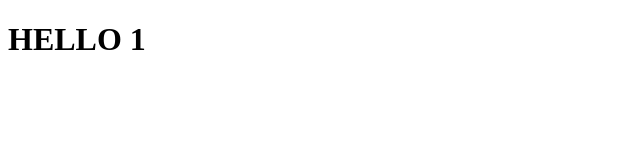
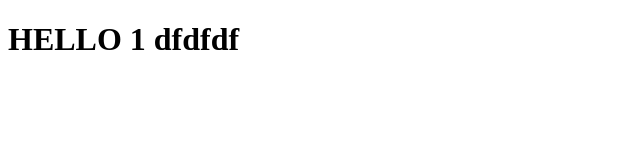
Before and after one commit to slavikavatarik/gittest, a plain HTML site: page index.html in a window 1280 px wide. Shown: the whole page, without its empty margins (0-640 px from the left). Drawn offline with Linux system fonts and the light colour scheme.

Commit message:
second comm

```diff
--- a/index.html
+++ b/index.html
@@ -7,6 +7,6 @@
     <title>Document</title>
 </head>
 <body>
-    <h1>HELLO 1</h1>
+    <h1>HELLO 1 dfdfdf</h1>
 </body>
 </html>
```
